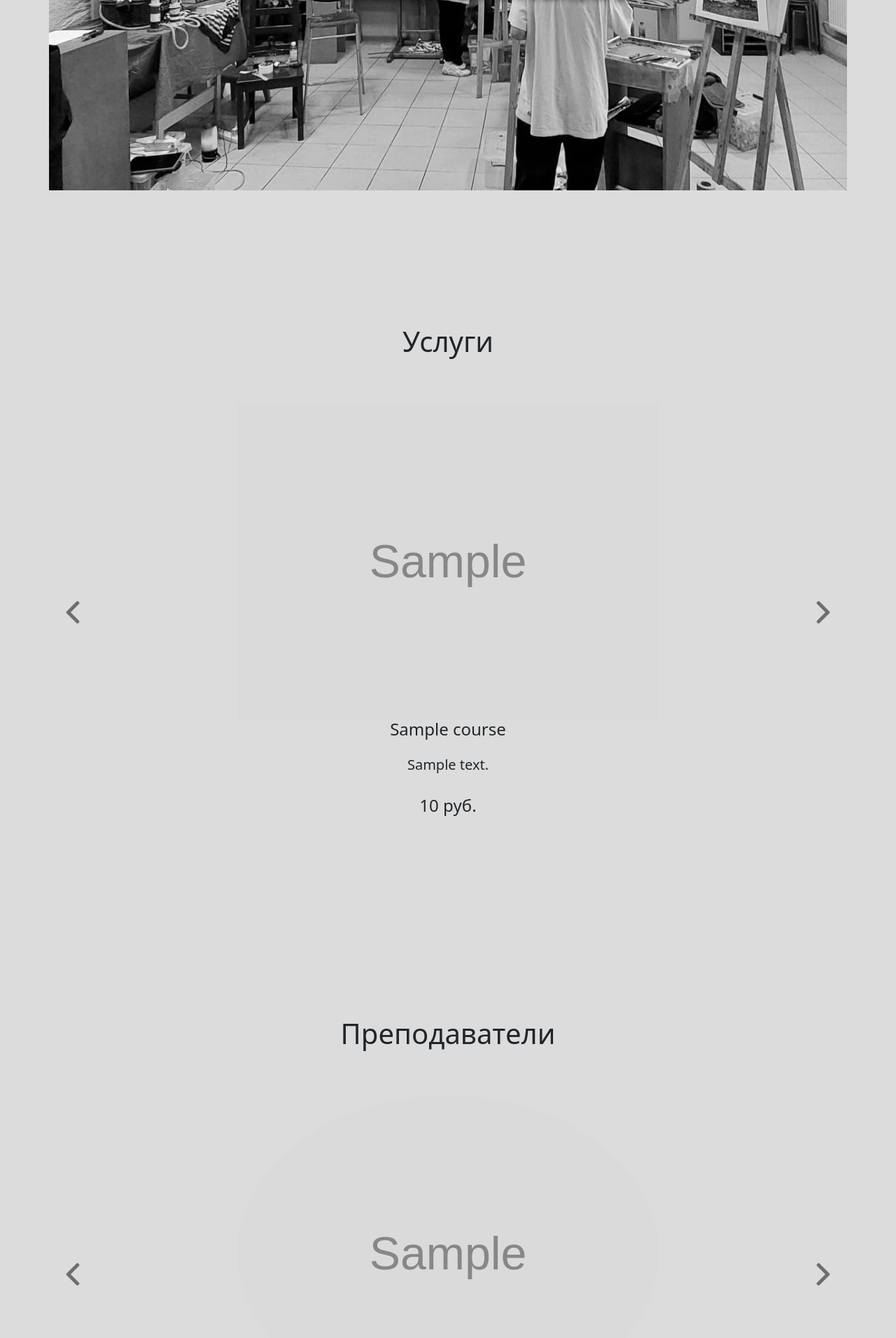
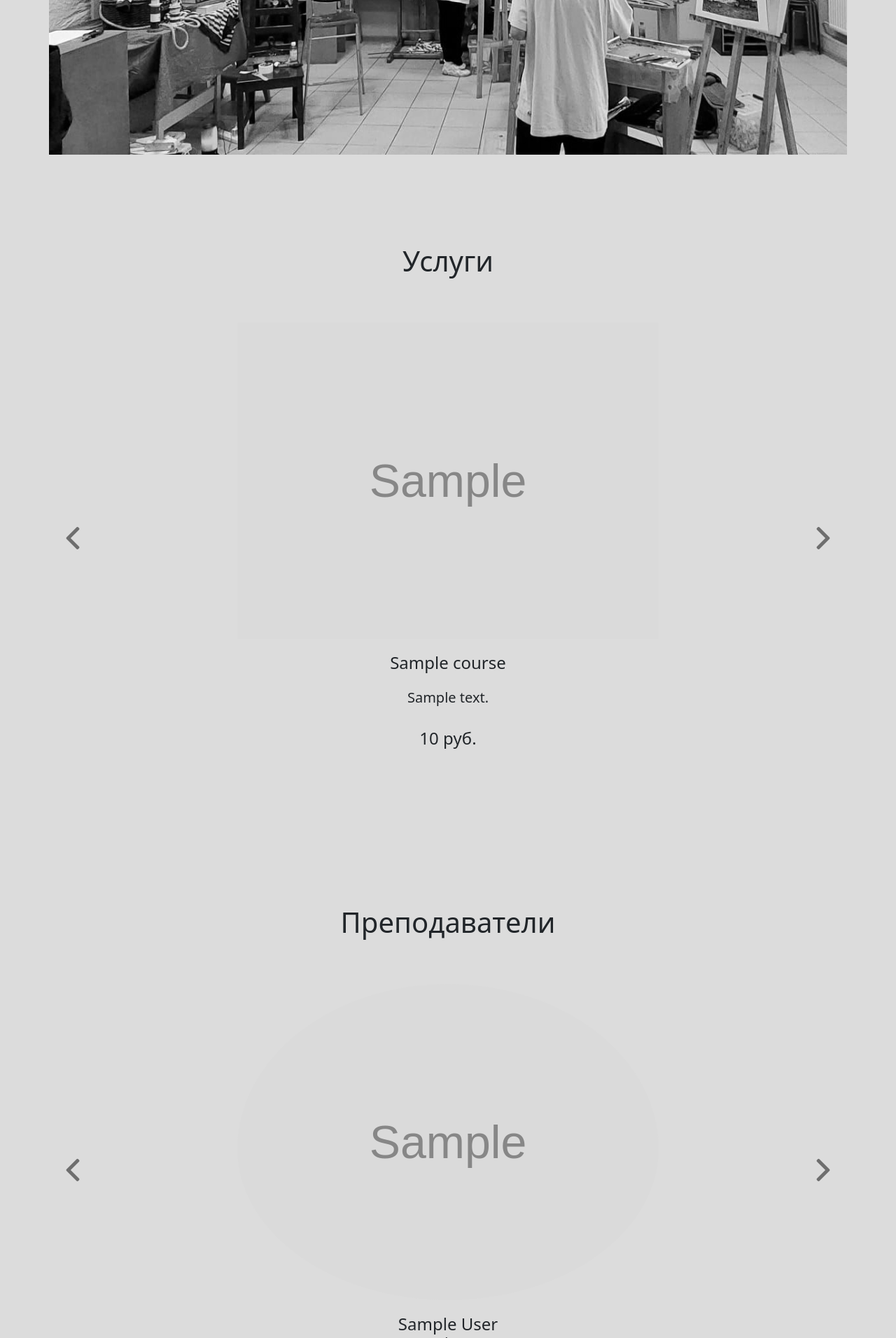
Before and after one commit to belousovsergey56/pro-iskusstvo, a Flask app: page / in a window 1280 px wide. Shown: the part 648-2560 px from the top of the page at 70% size. Run offline with Flask 2, Linux system fonts and the light colour scheme; tables that the repository leaves empty hold one stand-in row (values such as "Sample post"); grey boxes marked "Sample" are stand-in pictures; some libraries are stand-ins or nearby versions.

Commit message:
upd paddings

```diff
--- a/static/styles.css
+++ b/static/styles.css
@@ -28,8 +28,8 @@ img:hover {
 }
 
 .about-bg{
-    padding-top: 20%;
-    padding-bottom: 20%;
+    padding-top: 18%;
+    padding-bottom: 18%;
     background: url("/static/images/gallery/img4.jpeg");
     background-size: cover;
     text-shadow: 3px 5px 6px black;
@@ -45,17 +45,17 @@ img:hover {
 
 
 #services {
-    padding-top: 10%;
+    padding-top: 5%;
     /* padding-bottom: 10%; */
 }
 
 #teachers {
-    padding-top: 10%;
+    padding-top: 5%;
     /* padding-bottom: 10%; */
 }
 
 #schedule {
-    padding-top: 10%;
+    padding-top: 5%;
 }
 
 #contact {
@@ -65,6 +65,7 @@ img:hover {
 
 .map {
     padding-top: 5%;
+    padding-bottom: 5%;
 }
 
 .txt {
@@ -86,6 +87,7 @@ img:hover {
     max-width: 60%;
     min-width: 60%;
     height: auto;
+    padding-bottom: 2%;
 }
 
 
@@ -255,6 +257,7 @@ img:hover {
 
 .index_tavatar {
     border-radius: 100%;
+    padding-bottom: 2%;
 }
 
 .left_column {
@@ -288,3 +291,8 @@ img:hover {
     padding-top: 3%;
     padding-bottom: 3%;
 }
+
+#add_schelude {
+    margin-top: 1rem;
+    margin-bottom: 1rem;
+}
```
